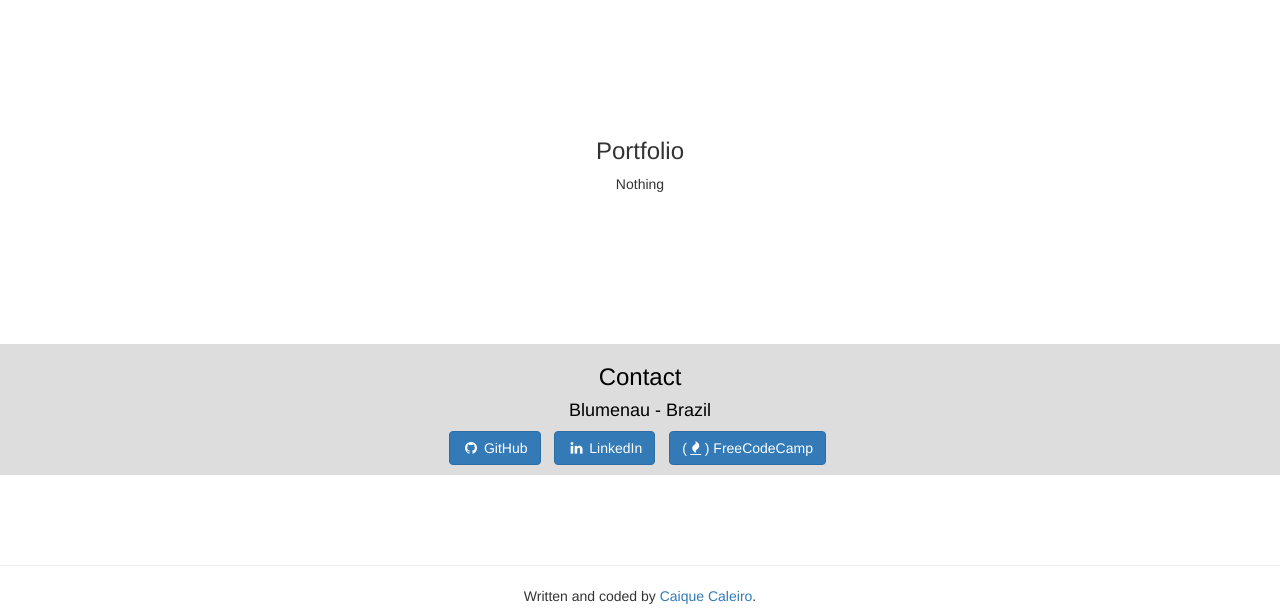
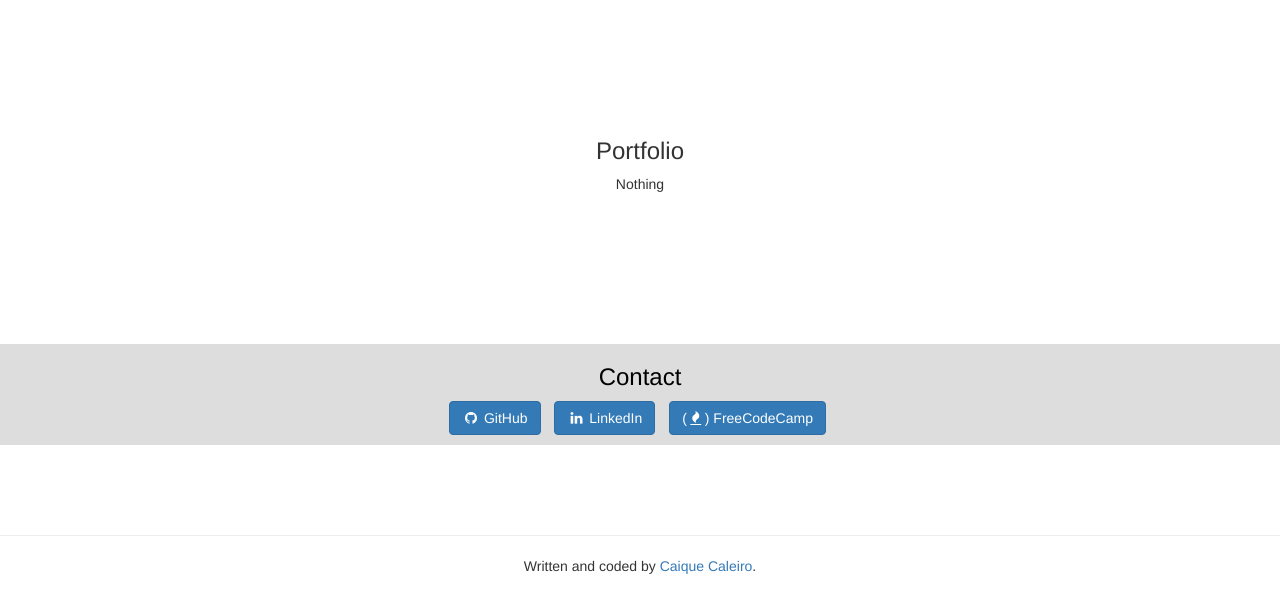
Before and after one commit to caiquecaleiro/web-projects, a plain HTML site: page portfolio-freecodecamp/index.html in a window 1280 px wide. Shown: the part 791-1407 px from the top of the page. After the commit the page ends 1377 px from the top, so only its background shows below. Drawn offline with nearby package versions, Linux system fonts and the light colour scheme.

Commit message:
Reminders

```diff
--- a/portfolio-freecodecamp/index.html
+++ b/portfolio-freecodecamp/index.html
@@ -72,7 +72,7 @@
         <!-- check this col values -->
         <div class="col-xs-12 col-sm-12 gray-background">
           <h3>Contact</h3>
-          <h4>Blumenau - Brazil</h4>
+          <!-- must add some contact info -->
           <ul class="list-inline">
             <li>
               <a href="https://github.com/CaiqueCaleiro" target="_blank" class="btn btn-primary"><i class="fa fa-github fa-fw"></i> GitHub</a>
```
